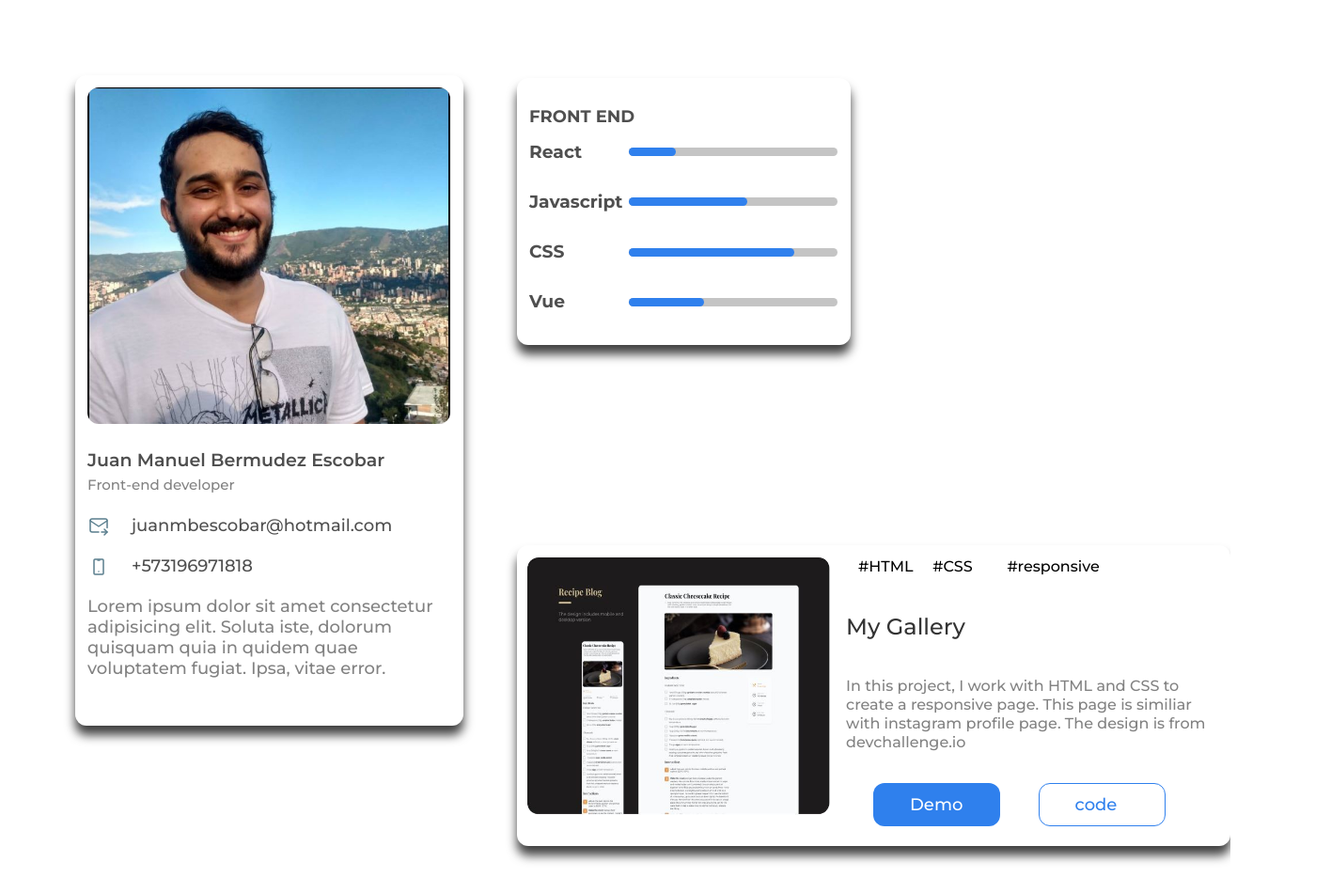
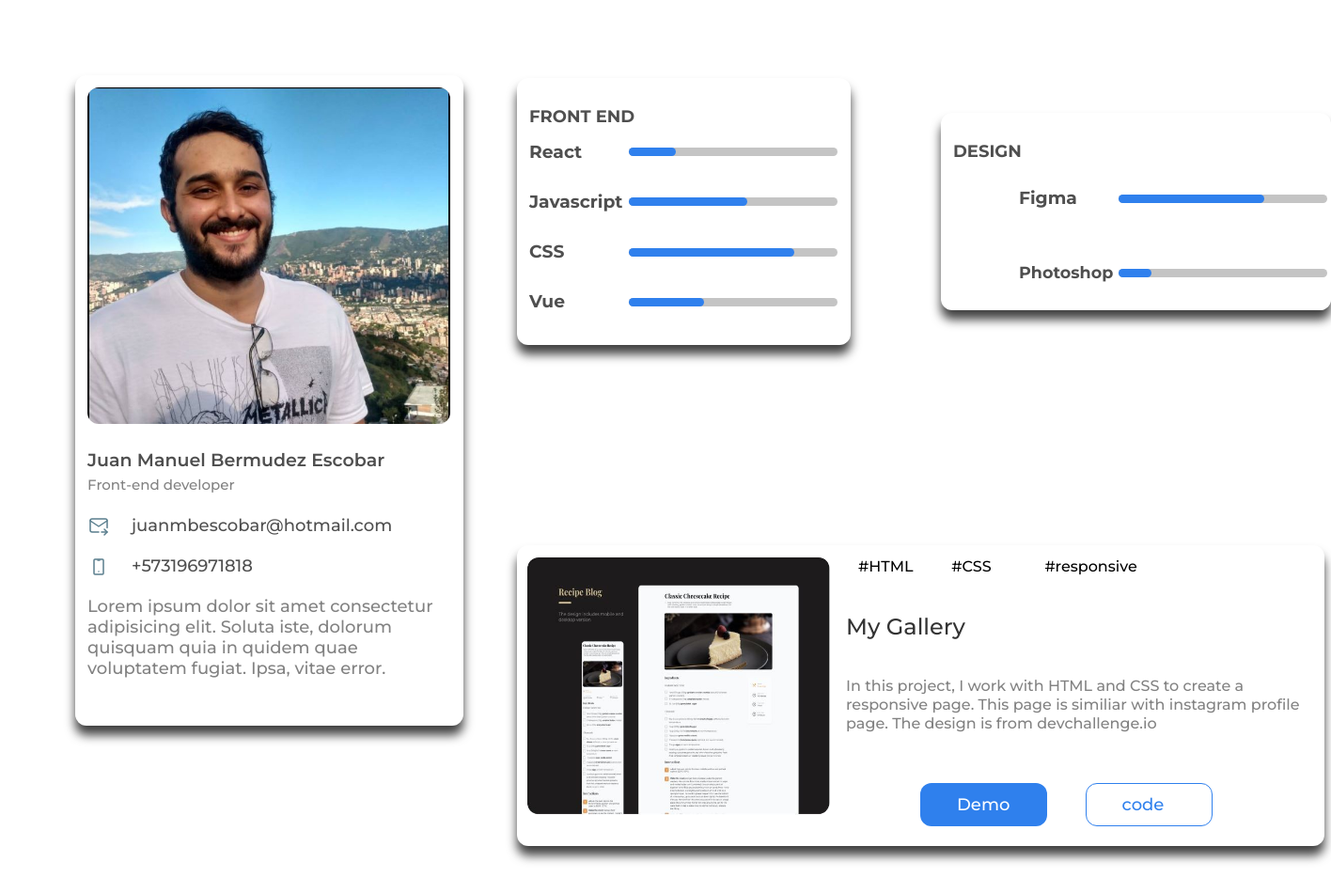
Before and after one commit to nefroman/Portfolio-full, a plain HTML site: page index.html in a window 1280 px wide. Shown: the whole page at 94% size, 1416 px wide, since content can reach past the window. Drawn offline with Linux system fonts and the light colour scheme; a web font is replaced by a local one.

Commit message:
skills design section

```diff
--- a/assets/scss/_gallery.scss
+++ b/assets/scss/_gallery.scss
@@ -127,7 +127,7 @@
 
     .gallery {
         margin: 0;
-        width: 759px;
+        width: 859px;
         height: 320px;
         background: #FFFFFF;
         border-radius: 12px;
--- a/assets/scss/_skills.scss
+++ b/assets/scss/_skills.scss
@@ -25,6 +25,7 @@
         }
     }
 
+
     .skills-tech {
         width: 345px;
         height: 75%;
@@ -38,6 +39,17 @@
                 font-style: normal;
                 font-weight: 500;
                 font-size: 16px;
+                line-height: 20px;
+                color: #4F4F4F;
+                align-self: center;
+                margin-left: 13px;
+            }
+
+            .ps{
+                font-family: Montserrat;
+                font-style: normal;
+                font-weight: 500;
+                font-size: 15px;
                 line-height: 20px;
                 color: #4F4F4F;
                 align-self: center;
@@ -75,6 +87,20 @@
                         background: #2F80ED;
                         border-radius: 12px;
                     }
+
+                    .barra-ps {
+                        width: 35px;
+                        height: 9px;
+                        background: #2F80ED;
+                        border-radius: 12px;
+                    }
+
+                    .barra-figma {
+                        width: 155px;
+                        height: 9px;
+                        background: #2F80ED;
+                        border-radius: 12px;
+                    }
             }
     }
 }
@@ -83,4 +109,11 @@
     .skills {
         margin: 0;
     }
+
+    .skills-design {
+        width: 415.02px;
+        height: 210px;
+        background: #FFFFFF;
+        border-radius: 12px;
+    }
 }
--- a/assets/scss/_ubicacion.scss
+++ b/assets/scss/_ubicacion.scss
@@ -2,7 +2,7 @@
 @media (min-width: 768px) {
 .grid-page {
     display: grid;
-    grid-template-columns: 500px 370px auto;
+    grid-template-columns: 500px 370px 496px;
     grid-template-rows:  350px 500px;
 
         .gallery {
@@ -14,6 +14,10 @@
         .skills {
             align-self: center;
         }
+
+        .skills-design {
+            justify-self: end;
+        }
 }
 
 }
--- a/assets/scss/styles.scss
+++ b/assets/scss/styles.scss
@@ -3,3 +3,4 @@
 @import "gallery";
 @import "ubicacion";
 @import "skills";
+@import "designs";
--- a/index.html
+++ b/index.html
@@ -166,6 +166,41 @@
             <!--* Div skills-tech -->
         </section>
         <!--! Section Skills -->
+        <section class="skills skills-design">
+            <div class="skills-tittle">
+                <h2>
+                    DESIGN
+                </h2>
+            </div>
+            <!--* Div Skills-tittle -->
+            <div class="skills-tech skills-design">
+                <div class="figma tech">
+                    <h3>
+                        Figma
+                    </h3>
+                </div>
+                <!--* Div React -->
+                <div class="barra ">
+                    <div class="barra-react barra-figma">
+
+                    </div>
+                </div>
+                <!--* Div React-barra -->
+                <div class="ps tech">
+                    <h3>
+                        Photoshop
+                    </h3>
+                </div>
+                <!--* Div Javascript -->
+                <div class="barra">
+                    <div class="barra-js barra-ps">
+
+                    </div>
+                </div>
+                <!--* Div Js-barra -->
+
+        </section>
+        <!--! Section Skills Design-->
     </div>
     <!--! Section GRIDPAGE -->
 
```
Also changed, not shown: assets/css/styles.css, assets/scss/_designs.scss (added), 2 other files.
